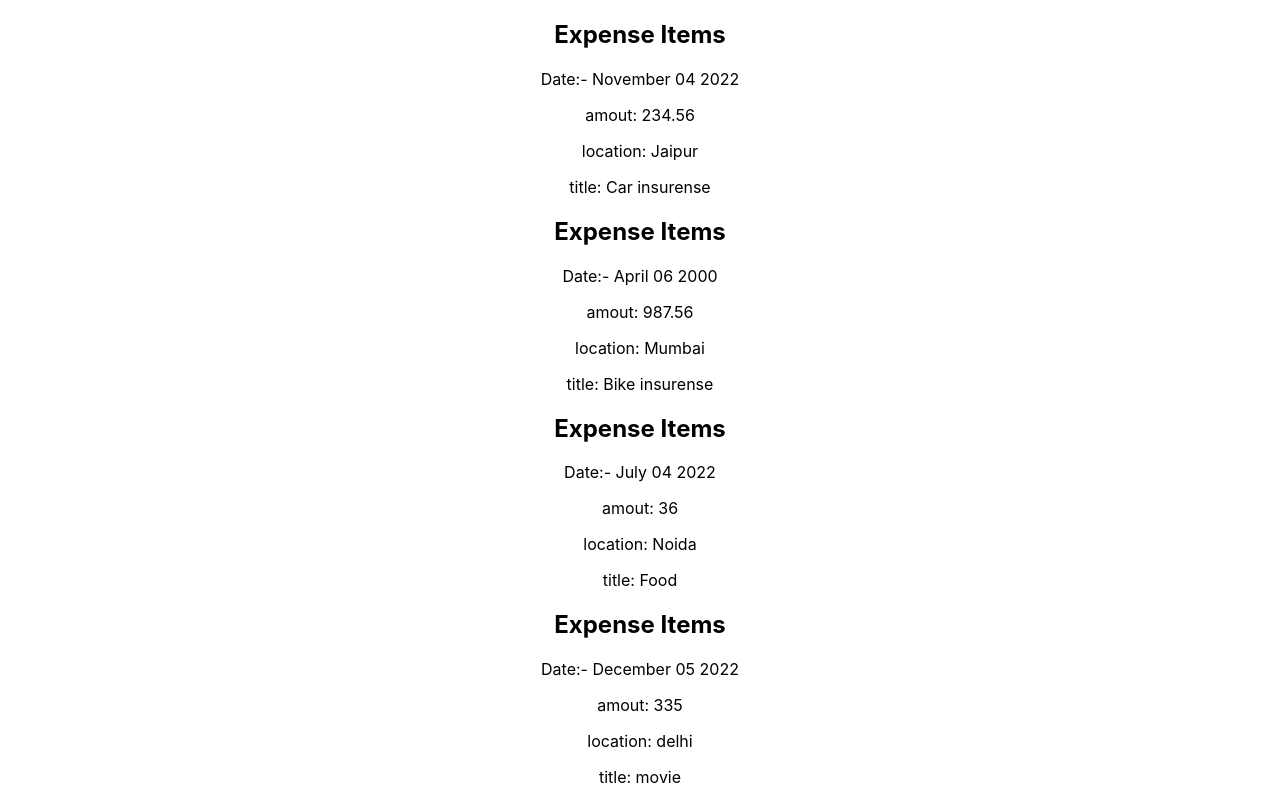
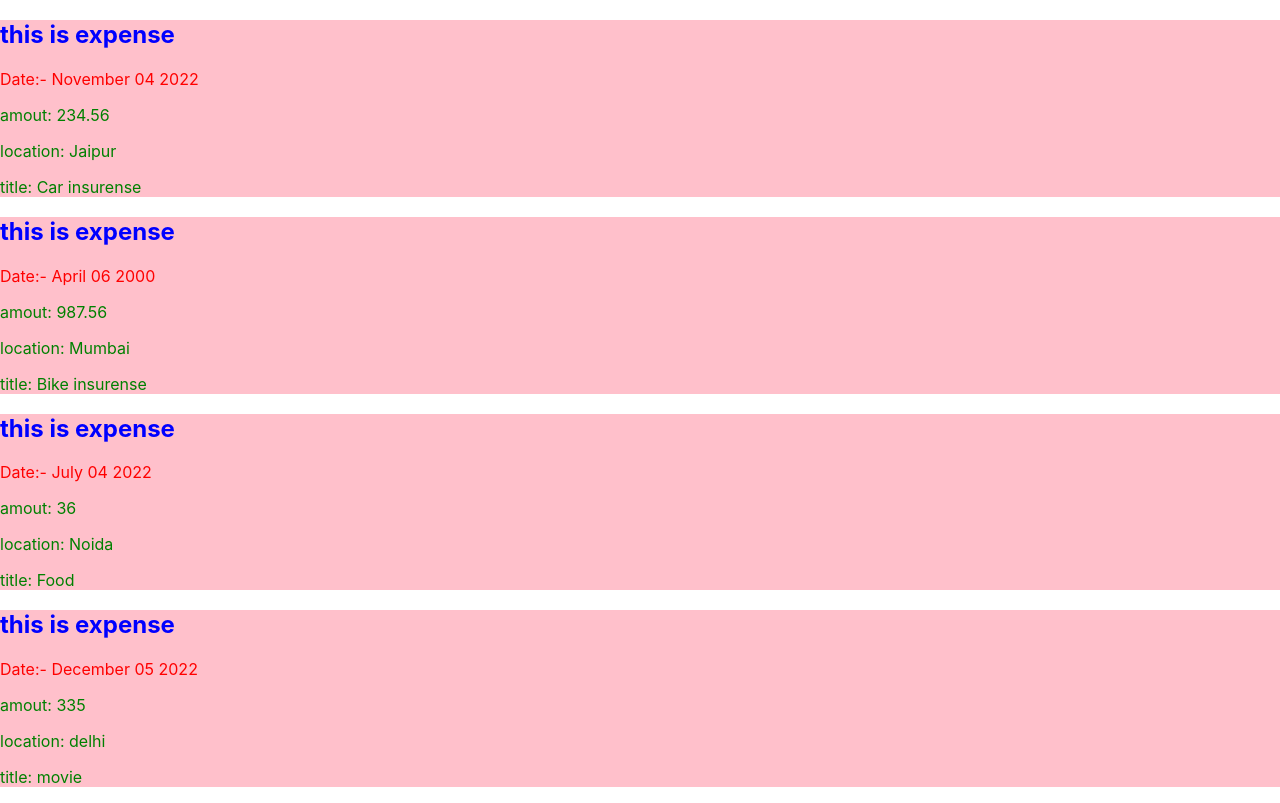
Before and after one commit to Ritikadhangar910/reactsharp, a React (Create React App) app: page / in a window 1280 px wide. Built offline with nearby package versions, Linux system fonts and the light colour scheme.

Commit message:
file structure and fat arrow function

```diff
--- a/src/App.css
+++ b/src/App.css
@@ -24,6 +24,19 @@
   color: white;
 }
 
+.cover {
+  text-align: left;
+  color: blue;
+}
+.expensedate {
+  color: red;
+}
+.expensedetail {
+  color: green;
+}
+.card {
+  background-color: pink;
+}
 .App-link {
   color: #61dafb;
 }
--- a/src/components/ExpenseDate.js
+++ b/src/components/Expense/ExpenseDate.js
@@ -1,13 +1,15 @@
-function ExpenseDate(props) {
+const ExpenseDate = (props) => {
   const month = props.d.toLocaleString("en-US", { month: "long" });
   const day = props.d.toLocaleString("en-US", { day: "2-digit" });
   const year = props.d.getFullYear();
   return (
     <>
-      <p>
-        Date:- {month} {day} {year}
-      </p>
+      <div className={props.className}>
+        <p>
+          Date:- {month} {day} {year}
+        </p>
+      </div>
     </>
   );
-}
+};
 export default ExpenseDate;
--- /dev/null
+++ b/src/components/Expense/ExpenseDetails.js
@@ -0,0 +1,12 @@
+const ExpenseDetails = (props) => {
+  return (
+    <>
+      <div className={props.className}>
+        <p>amout: {props.amount}</p>
+        <p>location: {props.location} </p>
+        <p>title: {props.title}</p>
+      </div>
+    </>
+  );
+};
+export default ExpenseDetails;
--- /dev/null
+++ b/src/components/Expense/ExpenseItem.js
@@ -0,0 +1,22 @@
+import ExpenseDate from "./ExpenseDate";
+import ExpenseDetails from "./ExpenseDetails";
+import "../../App.css";
+import Card from "../UI/Card";
+const ExpenseItem = (props) => {
+  return (
+    <>
+      <Card className="cover">
+        <h2>this is expense</h2>
+
+        <ExpenseDate d={props.d} className="expensedate" />
+        <ExpenseDetails
+          className="expensedetail"
+          amount={props.amount}
+          location={props.location}
+          title={props.title}
+        />
+      </Card>
+    </>
+  );
+};
+export default ExpenseItem;
--- a/src/components/ExpenseDetails.js
+++ /dev/null
@@ -1,10 +0,0 @@
-function ExpenseDetails(props) {
-  return (
-    <>
-      <p>amout: {props.amount}</p>
-      <p>location: {props.location} </p>
-      <p>title: {props.title}</p>
-    </>
-  );
-}
-export default ExpenseDetails;
--- a/src/components/ExpenseItem.js
+++ /dev/null
@@ -1,18 +0,0 @@
-import ExpenseDate from "./ExpenseDate";
-import ExpenseDetails from "./ExpenseDetails";
-
-function ExpenseItem(props) {
-  return (
-    <>
-      <h2>Expense Items</h2>
-
-      <ExpenseDate d={props.d} />
-      <ExpenseDetails
-        amount={props.amount}
-        location={props.location}
-        title={props.title}
-      />
-    </>
-  );
-}
-export default ExpenseItem;
--- /dev/null
+++ b/src/components/UI/Card.js
@@ -0,0 +1,6 @@
+import "../../App.css";
+const Card = (props) => {
+  const clases = `card ${props.className}`;
+  return <div className={clases}>{props.children}</div>;
+};
+export default Card;
```
Also changed, not shown: src/App.js (+3 -4 lines).
